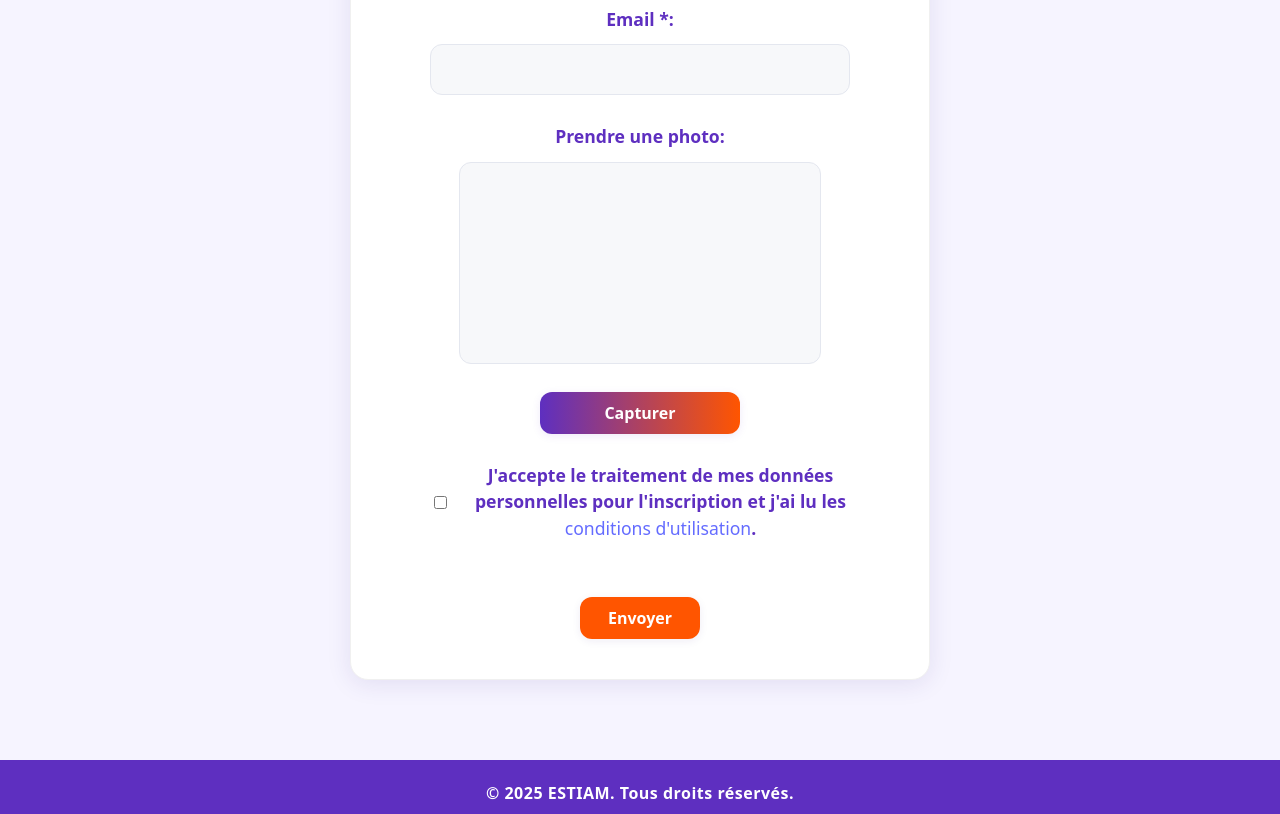
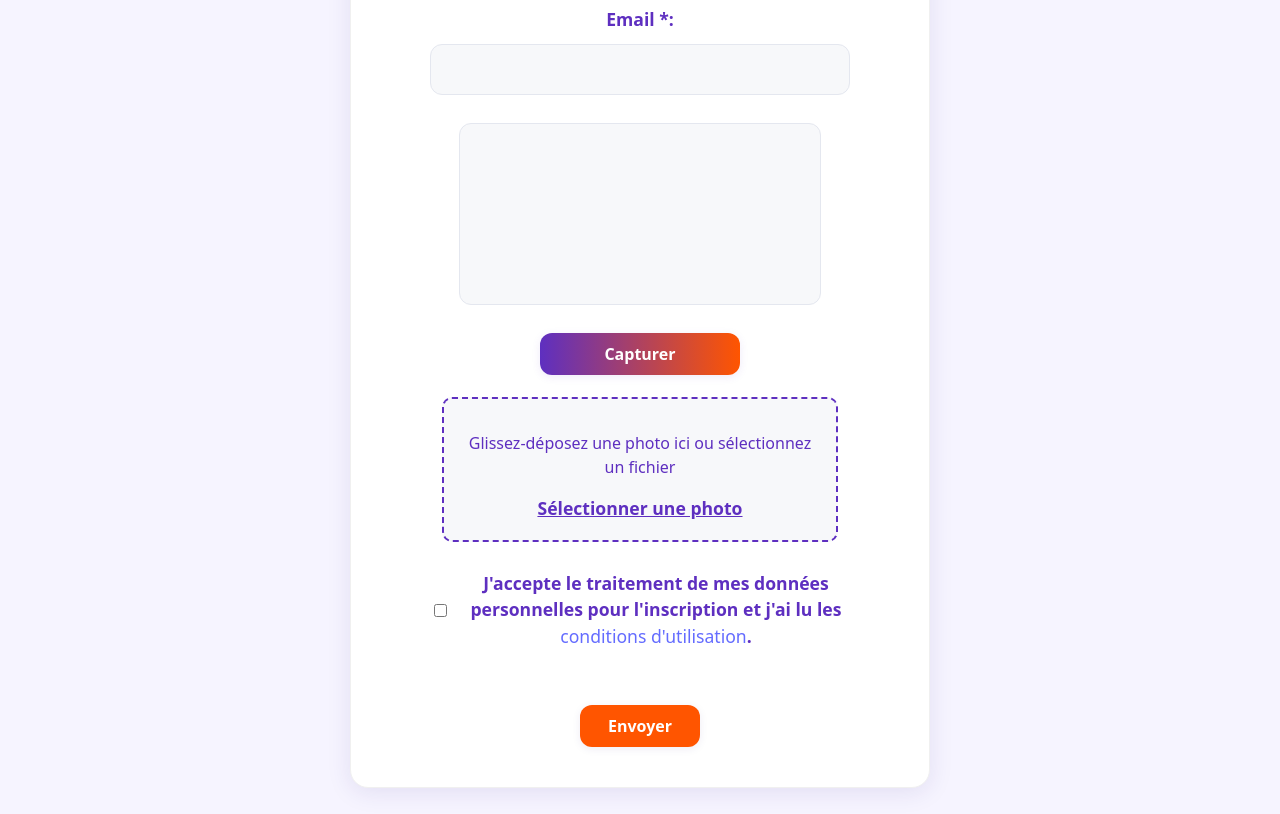
Before and after one commit to Lucasmes93/Hackathon-Groupe11, a React (Vite) app: page /register in a window 1280 px wide. Shown: the part 700-1514 px from the top of the page. Built offline with nearby package versions, Linux system fonts and the light colour scheme; no server answers.

Commit message:
Update Register.tsx

```diff
--- a/src/pages/Register/Register.tsx
+++ b/src/pages/Register/Register.tsx
@@ -7,6 +7,7 @@ import Webcam from 'react-webcam';
 import styles from './Register.module.scss';
 import { LangContext } from '../../App';
 import type { userFormProps } from '../../types/custom-type';
+import { useNavigate } from "react-router-dom";
 
 const translations = {
   fr: {
@@ -24,7 +25,7 @@ const translations = {
     alertConsent: "Vous devez accepter le traitement de vos données pour continuer.",
     alertSuccess: "Inscription réussie !",
     required: 'requis',
-    error: "Erreur lors de l'inscription",
+    error: "Erreur lors de l'inscription"
   },
   en: {
     title: 'Student Registration',
@@ -41,7 +42,7 @@ const translations = {
     alertConsent: 'You must accept the processing of your data to continue.',
     alertSuccess: 'Registration successful!',
     required: 'required',
-    error: "Registration error",
+    error: "Registration error"
   }
 };
 
@@ -55,9 +56,13 @@ const Register: React.FC = () => {
     email: '',
     photo: ''
   });
-  const [consent, setConsent] = useState<boolean>(false);
+  const [consent, setConsent] = useState(false);
+  const [webcamKey, setWebcamKey] = useState(0);
+  const [error, setError] = useState<string | null>(null);
   const [isSubmitting, setIsSubmitting] = useState<boolean>(false);
+
   const webcamRef = useRef<Webcam>(null);
+  const navigate = useNavigate();
 
   const handleChange = (e: React.ChangeEvent<HTMLInputElement>) => {
     const { name, value } = e.target;
@@ -65,31 +70,61 @@ const Register: React.FC = () => {
   };
 
   const capturePhoto = () => {
-    if (webcamRef.current) {
-      const imageSrc = webcamRef.current.getScreenshot();
-      if (imageSrc) {
-        setFormData(prev => ({ ...prev, photo: imageSrc }));
-      }
+    setError(null);
+    const screenshot = webcamRef.current?.getScreenshot();
+    if (screenshot) {
+      setFormData(prev => ({ ...prev, photo: screenshot }));
+    } else {
+      setError(lang === 'fr'
+        ? "Impossible de capturer l'image. Vérifiez que la webcam est active."
+        : "Unable to capture image. Please check that the webcam is active.");
     }
   };
 
-  const uploadPhotoToServer = async (photoData: string, name: string, surname: string) => {
+  const handlePhotoUpload = (e: React.ChangeEvent<HTMLInputElement>) => {
+    const file = e.target.files?.[0];
+    if (file) {
+      const reader = new FileReader();
+      reader.onload = (event) => {
+        setFormData(prev => ({ ...prev, photo: event.target?.result as string }));
+      };
+      reader.readAsDataURL(file);
+    }
+  };
+
+  const handleDrop = (e: React.DragEvent<HTMLDivElement>) => {
+    e.preventDefault();
+    const file = e.dataTransfer.files?.[0];
+    if (file) {
+      const reader = new FileReader();
+      reader.onload = (event) => {
+        setFormData(prev => ({ ...prev, photo: event.target?.result as string }));
+      };
+      reader.readAsDataURL(file);
+    }
+  };
+
+  const handleDragOver = (e: React.DragEvent<HTMLDivElement>) => {
+    e.preventDefault();
+  };
+
+  const removePhoto = () => {
+    setFormData(prev => ({ ...prev, photo: '' }));
+    setWebcamKey(prev => prev + 1);
+  };
+
+  const uploadPhotoToServer = async (photoData: string) => {
     try {
       const blob = await fetch(photoData).then(res => res.blob());
-      const form = new FormData();
-      form.append('name', name);
-      form.append('surname', surname);
-      form.append('image', blob, `student_${Date.now()}.jpg`);
-
+      const formData = new FormData();
+      formData.append('image', blob, `student_${Date.now()}.jpg`);
       const response = await fetch(`${import.meta.env.VITE_API_BASE_URL}/upload`, {
         method: 'POST',
-        body: form,
+        body: formData,
       });
-
       if (!response.ok) {
         throw new Error('Failed to upload image');
       }
-
       const result = await response.json();
       return result.filePath;
     } catch (error) {
@@ -100,20 +135,17 @@ const Register: React.FC = () => {
 
   const handleSubmit = async (e: React.FormEvent) => {
     e.preventDefault();
-
     if (!consent) {
       alert(t.alertConsent);
       return;
     }
-
     setIsSubmitting(true);
 
     try {
       let photoUrl = '';
       if (formData.photo) {
-        photoUrl = await uploadPhotoToServer(formData.photo, formData.prenom, formData.nom);
+        photoUrl = await uploadPhotoToServer(formData.photo);
       }
-
       const requestBody = {
         Nom: formData.nom,
         Prenom: formData.prenom,
@@ -121,7 +153,6 @@ const Register: React.FC = () => {
         Date_de_naissance: formData.dateNaissance,
         Photo: photoUrl
       };
-
       const response = await fetch(`${import.meta.env.VITE_API_BASE_URL}/students`, {
         method: 'POST',
         headers: {
@@ -136,17 +167,16 @@ const Register: React.FC = () => {
 
       await response.json();
       toast.success(t.alertSuccess);
-      setFormData({
-        nom: '',
-        prenom: '',
-        dateNaissance: '',
-        email: '',
-        photo: ''
-      });
+      setFormData({ nom: '', prenom: '', dateNaissance: '', email: '', photo: '' });
       setConsent(false);
+      navigate("/facerecognition");
     } catch (error) {
       console.error('Error:', error);
-      toast.error(t.error);
+      toast.error(
+        typeof error === 'object' && error !== null && 'message' in error
+          ? (error as { message: string }).message
+          : t.error
+      );
     } finally {
       setIsSubmitting(false);
     }
@@ -154,53 +184,67 @@ const Register: React.FC = () => {
 
   return (
     <div className={styles['register-outer']}>
-      <ToastContainer position="top-right" autoClose={5000} theme="colored" />
+      <ToastContainer
+        position="top-right"
+        autoClose={5000}
+        hideProgressBar={false}
+        newestOnTop={false}
+        closeOnClick
+        rtl={false}
+        pauseOnFocusLoss
+        draggable
+        pauseOnHover
+        theme="colored"
+      />
       <div className={styles['header-full']}><Header /></div>
       <div className={styles['register-container']}>
         <h2 className={styles['register-title']}>{t.title}</h2>
         <form onSubmit={handleSubmit} className={styles['register-form']}>
           <div className={styles['form-group']}>
-            <label>{t.lastName} <span className={styles.required}>*</span>:</label>
-            <input type="text" name="nom" value={formData.nom} onChange={handleChange} required className={styles['input']} />
+            <label htmlFor="nom">{t.lastName} <span className={styles.required}>*</span>:</label>
+            <input type="text" id="nom" name="nom" value={formData.nom} onChange={handleChange} required className={styles.input} />
           </div>
           <div className={styles['form-group']}>
-            <label>{t.firstName} <span className={styles.required}>*</span>:</label>
-            <input type="text" name="prenom" value={formData.prenom} onChange={handleChange} required className={styles['input']} />
+            <label htmlFor="prenom">{t.firstName} <span className={styles.required}>*</span>:</label>
+            <input type="text" id="prenom" name="prenom" value={formData.prenom} onChange={handleChange} required className={styles.input} />
           </div>
           <div className={styles['form-group']}>
-            <label>{t.birthDate} <span className={styles.required}>*</span>:</label>
-            <input type="date" name="dateNaissance" value={formData.dateNaissance} onChange={handleChange} required className={styles['input']} />
+            <label htmlFor="dateNaissance">{t.birthDate} <span className={styles.required}>*</span>:</label>
+            <input type="date" id="dateNaissance" name="dateNaissance" value={formData.dateNaissance} onChange={handleChange} required className={styles.input} />
           </div>
           <div className={styles['form-group']}>
-            <label>{t.email} <span className={styles.required}>*</span>:</label>
-            <input type="email" name="email" value={formData.email} onChange={handleChange} required className={styles['input']} />
+            <label htmlFor="email">{t.email} <span className={styles.required}>*</span>:</label>
+            <input type="email" id="email" name="email" value={formData.email} onChange={handleChange} required className={styles.input} />
           </div>
           <div className={styles['form-group']}>
-            <label>{t.takePhoto}:</label>
-            <Webcam
-              audio={false}
-              ref={webcamRef}
-              screenshotFormat="image/jpeg"
-              width={300}
-              height={200}
-              videoConstraints={{ facingMode: 'user' }}
-              className={styles['webcam']}
-            />
-            <button type="button" onClick={capturePhoto} className={styles['capture-btn']} disabled={!webcamRef.current}>
-              {t.capture}
-            </button>
+            {formData.photo ? (
+              <div className={styles['photo-preview']}>
+                <p>{t.preview}:</p>
+                <img src={formData.photo} alt="Preview" width={220} />
+                <button type="button" onClick={removePhoto} className={styles['remove-photo-btn']}>
+                  {lang === 'fr' ? 'Supprimer la photo' : 'Remove photo'}
+                </button>
+              </div>
+            ) : (
+              <>
+                <Webcam key={webcamKey} audio={false} ref={webcamRef} screenshotFormat="image/jpeg" className={styles['webcam']} />
+                <button type="button" onClick={capturePhoto} className={styles['capture-btn']}>
+                  {t.capture}
+                </button>
+                {error && <p style={{ color: 'red' }}>{error}</p>}
+                <div className={styles['drop-area']} onDrop={handleDrop} onDragOver={handleDragOver}>
+                  <p>{lang === 'fr' ? 'Glissez-déposez une photo ici ou sélectionnez un fichier' : 'Drag & drop a photo or select a file'}</p>
+                  <input type="file" accept="image/*" onChange={handlePhotoUpload} id="upload" hidden />
+                  <label htmlFor="upload">{lang === 'fr' ? 'Sélectionner une photo' : 'Select a photo'}</label>
+                </div>
+              </>
+            )}
           </div>
-          {formData.photo && (
-            <div className={styles['photo-preview']}>
-              <p>{t.preview}:</p>
-              <img src={formData.photo} alt="Capture" width={300} />
-            </div>
-          )}
           <div className={styles['consent-group']}>
-            <input type="checkbox" id="consent" checked={consent} onChange={e => setConsent(e.target.checked)} required className={styles['consent-checkbox']} />
-            <label htmlFor="consent" className={styles['consent-label']}>
+            <input type="checkbox" id="consent" checked={consent} onChange={e => setConsent(e.target.checked)} required />
+            <label htmlFor="consent">
               {t.consent}
-              <a href="/conditions" target="_blank" rel="noopener noreferrer" className={styles['conditions-link']}>{t.conditions}</a>.
+              <a href="/conditions" target="_blank" rel="noopener noreferrer">{t.conditions}</a>.
             </label>
           </div>
           <div className={styles['submit-group']}>
```
